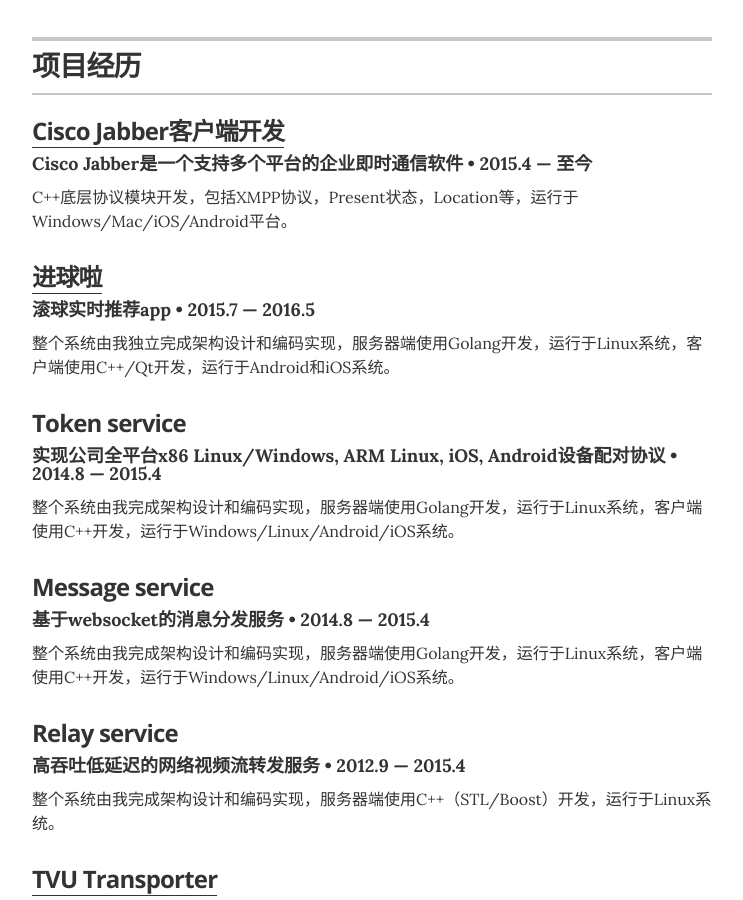
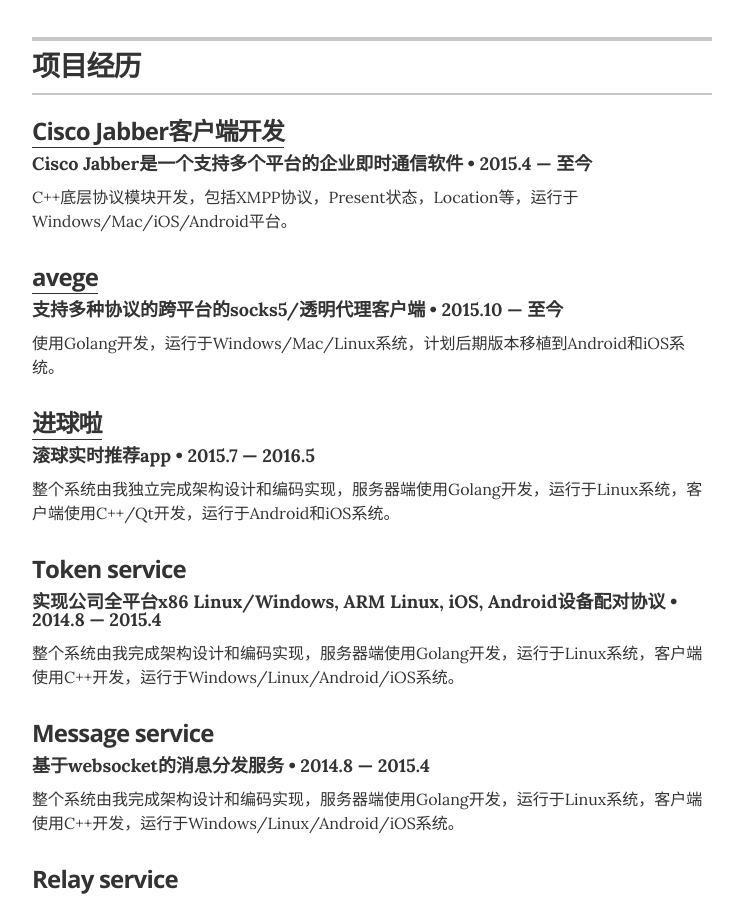
Before and after one commit to missdeer/fanresume, a Jekyll site: the page built from index.html, in a window 1280 px wide and 900 px high, scrolled down 1747 px. Shown: the whole window, without its empty margins (268-1011 px from the left). Built offline with Jekyll 4.4.1, drawn with Linux system fonts in a browser that asks for light colours.

Commit message:
Update resume.html

```diff
--- a/_layouts/resume.html
+++ b/_layouts/resume.html
@@ -139,6 +139,12 @@
         </div>
 
         <div class="resume-item">
+          <h3 class="resume-item-title"><a href="https://github.com/avege/avege">avege</a></h3>
+          <h4 class="resume-item-details">支持多种协议的跨平台的socks5/透明代理客户端 &bull; 2015.10 &mdash; 至今</h4>
+          <p class="resume-item-copy">使用Golang开发，运行于Windows/Mac/Linux系统，计划后期版本移植到Android和iOS系统。</p>
+        </div>
+
+        <div class="resume-item">
           <h3 class="resume-item-title"><a href="https://jinqiula.dfordsoft.com">进球啦</a></h3>
           <h4 class="resume-item-details">滚球实时推荐app &bull; 2015.7 &mdash; 2016.5</h4>
           <p class="resume-item-copy">整个系统由我独立完成架构设计和编码实现，服务器端使用Golang开发，运行于Linux系统，客户端使用C++/Qt开发，运行于Android和iOS系统。</p>
```
